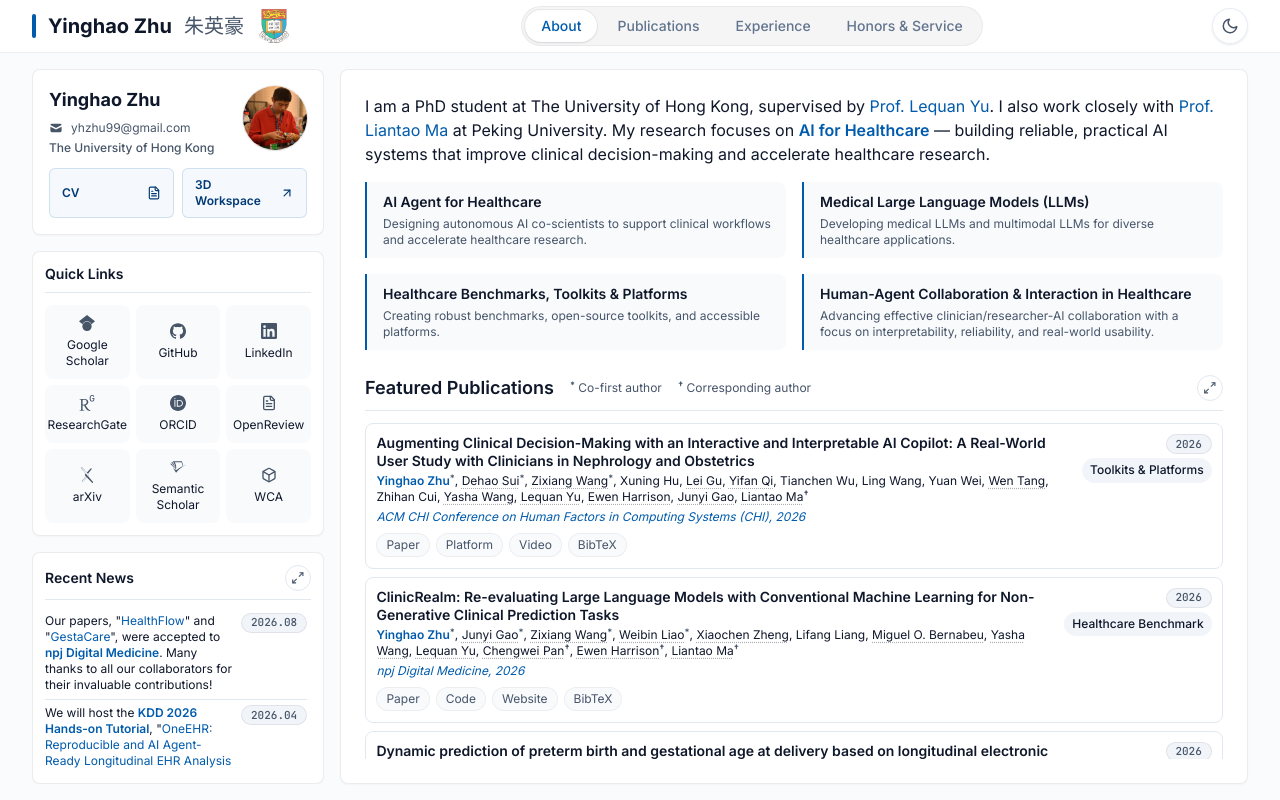
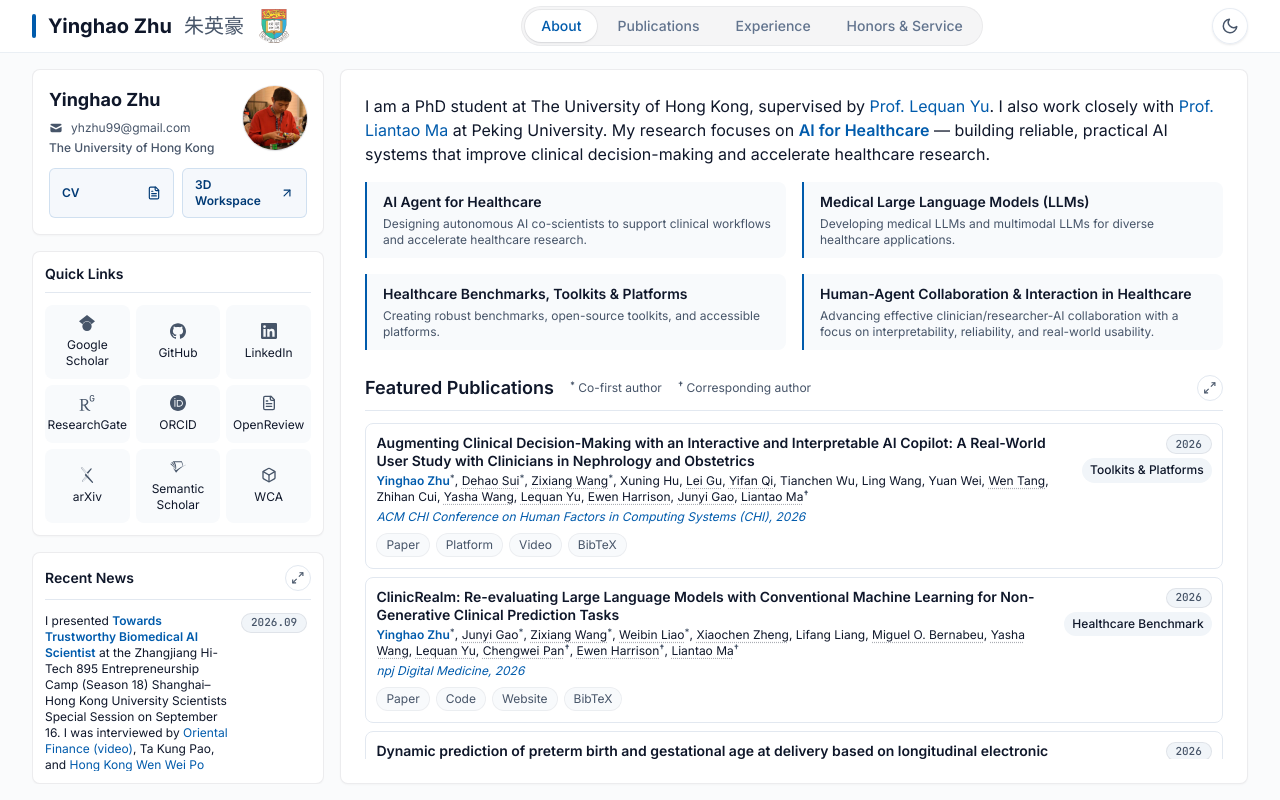
Before and after one commit to yhzhu99/yhzhu99.github.io, a Vue app: page / in a window 1280 px wide. Built offline with nearby package versions, Linux system fonts and the light colour scheme.

Commit message:
feat(content): add Zhangjiang talk and media interviews

```diff
--- a/src/data/news.ts
+++ b/src/data/news.ts
@@ -1,4 +1,5 @@
 export const newsItems = [
+  { date: "2026.09", content: "I presented <strong class=\"font-semibold text-primary-blue\">Towards Trustworthy Biomedical AI Scientist</strong> at the Zhangjiang Hi-Tech 895 Entrepreneurship Camp (Season 18) Shanghai–Hong Kong University Scientists Special Session on September 16. I was interviewed by <a href=\"https://m.yangshipin.cn/portrait_video?vid=k000072yqa2\" target=\"_blank\" rel=\"noopener noreferrer\" class=\"text-primary-blue hover:underline\">Oriental Finance (video)</a>, Ta Kung Pao, and <a href=\"https://www.wenweipo.com/a/202609/17/AP6aab8c83e4b01d54a2839896.html\" target=\"_blank\" rel=\"noopener noreferrer\" class=\"text-primary-blue hover:underline\">Hong Kong Wen Wei Po (article)</a>." },
   { date: "2026.08", content: "Our papers, \"<a href=\"https://www.nature.com/articles/s41746-026-03097-0\" target=\"_blank\" rel=\"noopener noreferrer\" class=\"text-primary-blue hover:underline\">HealthFlow</a>\" and \"<a href=\"https://www.nature.com/articles/s41746-026-03071-w\" target=\"_blank\" rel=\"noopener noreferrer\" class=\"text-primary-blue hover:underline\">GestaCare</a>\", were accepted to <strong class=\"font-semibold text-primary-blue\">npj Digital Medicine</strong>. Many thanks to all our collaborators for their invaluable contributions!" },
   { date: "2026.04", content: "We will host the <strong class=\"font-semibold text-primary-blue\">KDD 2026 Hands-on Tutorial</strong>, \"<a href=\"https://medx-pku.github.io/OneEHR/\" target=\"_blank\" rel=\"noopener noreferrer\" class=\"text-primary-blue hover:underline\">OneEHR: Reproducible and AI Agent-Ready Longitudinal EHR Analysis Toolkit</a>\", this August in Jeju, Korea." },
   { date: "2026.03", content: "Our paper, \"<a href=\"https://www.nature.com/articles/s41746-026-02539-z\" target=\"_blank\" rel=\"noopener noreferrer\" class=\"text-primary-blue hover:underline\">ClinicRealm</a>\", was accepted to <strong class=\"font-semibold text-primary-blue\">npj Digital Medicine</strong>." },
--- a/src/data/talks.ts
+++ b/src/data/talks.ts
@@ -1,4 +1,6 @@
 export const talks = [
+  { year: "2026", title: "Towards Trustworthy Biomedical AI Scientist", venue: "Zhangjiang Hi-Tech 895 Entrepreneurship Camp (Season 18), Shanghai–Hong Kong University Scientists Special Session, HKU Zhangjiang Campus, 2026.09.16" },
+  { year: "2026", title: "Interviews at the Zhangjiang Hi-Tech 895 Entrepreneurship Camp (Season 18)", venue: "Oriental Finance, Ta Kung Pao & Hong Kong Wen Wei Po, 2026.09.16", links: [{ type: "Video", url: "https://m.yangshipin.cn/portrait_video?vid=k000072yqa2" }, { type: "Article", url: "https://www.wenweipo.com/a/202609/17/AP6aab8c83e4b01d54a2839896.html" }] },
   { year: "2026", title: "AI in Healthcare: Present and Future", venue: "2026 Chronic Kidney Disease and Peritoneal Dialysis Training Conference, Inner Mongolia Medical Association, 2026.08.28" },
   { year: "2026", title: "Panel Discussion: The Future of AI Hospitals and Intelligent Healthcare", venue: "The 2026 SZ-HK Symposium on Intelligent Medical Technologies and Innovations, HKU-Shenzhen Hospital, 2026.06.13" },
   { year: "2026", title: "Building Practical, Accessible Medical AI in the Era of Large Language Models — AI Empowering Clinical Work and Medical Research", venue: "High-Quality Development of Medical AI and Medical Data Governance Application Seminar, Peking University, 2026.06.06" },
```
